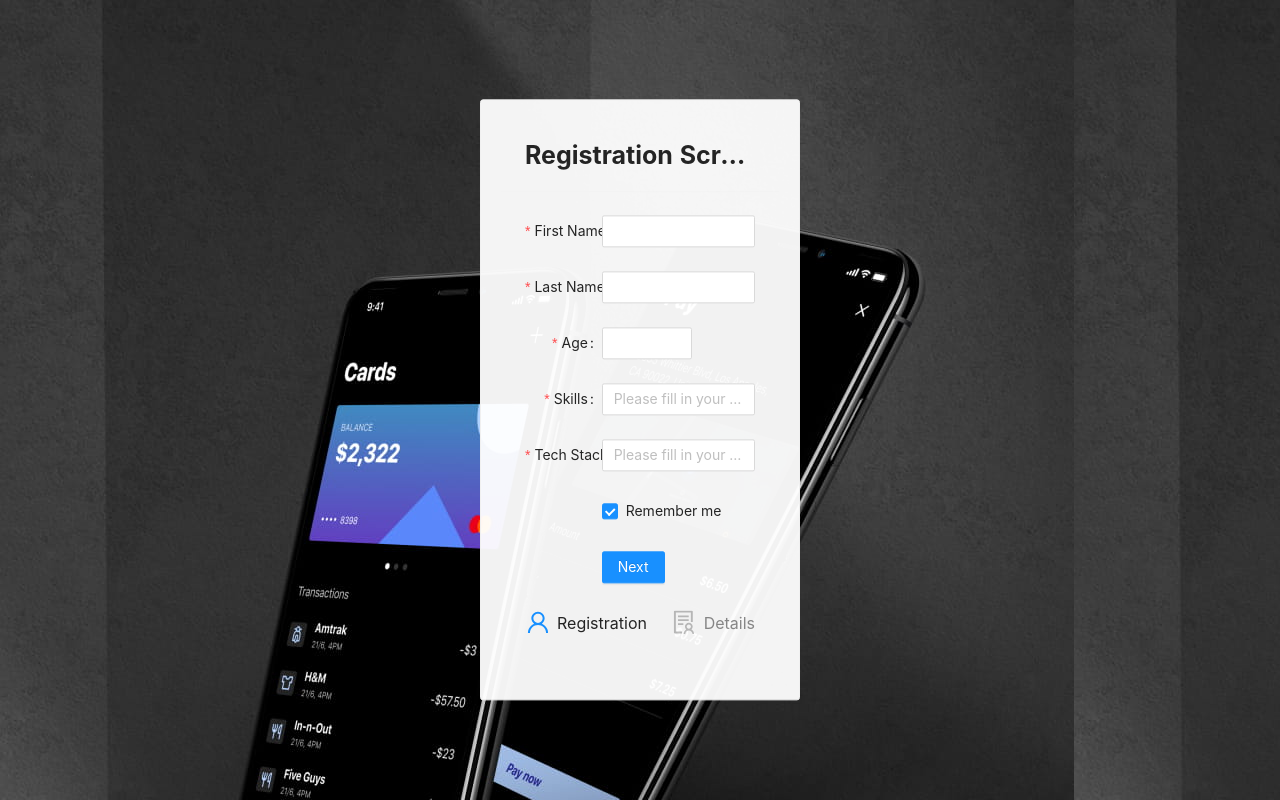
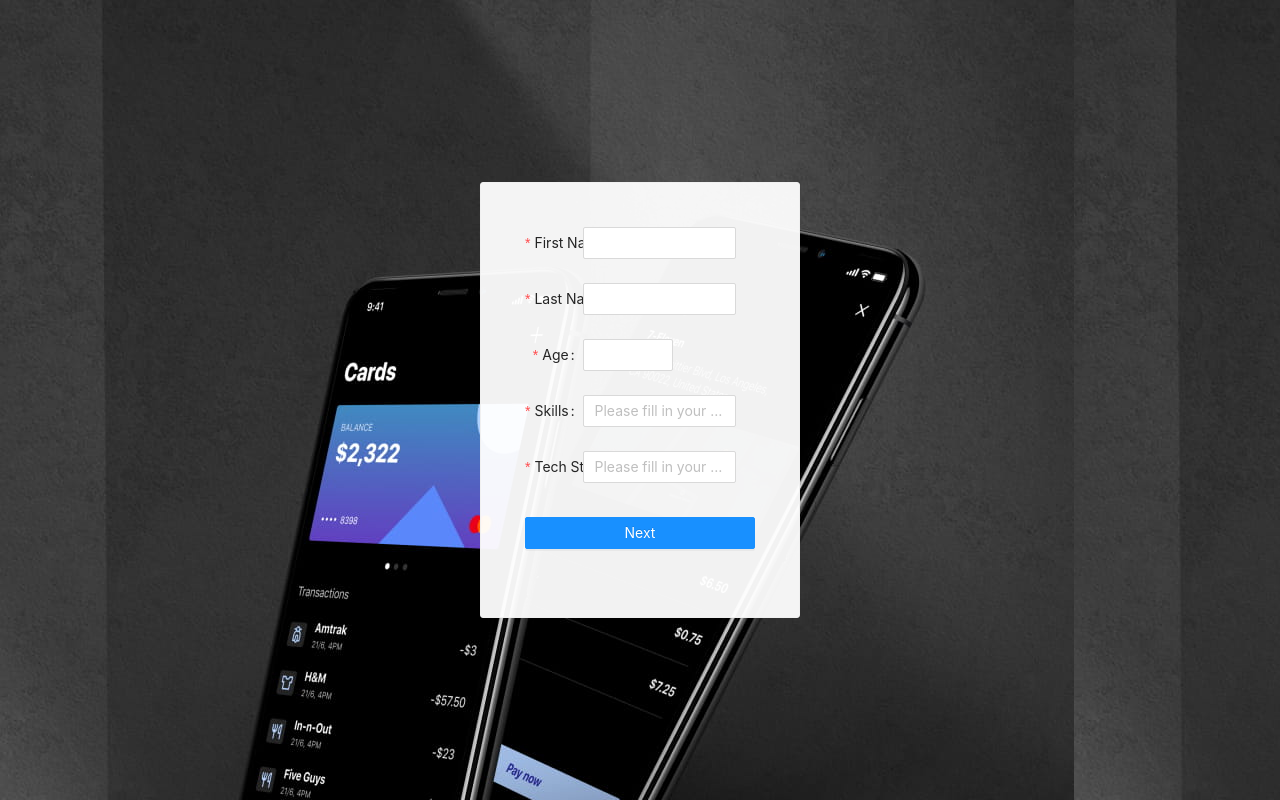
Before and after one commit to LukasNel/BlottIOStartDemo, a React (Create React App) app: page / in a window 1280 px wide. Both pictures are taken after a click on the button "Join With Us". Built offline with nearby package versions, Linux system fonts and the light colour scheme.

Commit message:
Fixing the title

```diff
--- a/src/components/JoinForm/JoinScreen/joinScreen.jsx
+++ b/src/components/JoinForm/JoinScreen/joinScreen.jsx
@@ -8,7 +8,7 @@ class JoinScreen extends Component {
         return (  <div className="space-align-container">
         <div className="space-align-block">
           <Space align="center">
-            <Button type="primary" onClick={this.props.incrementIndex}>Join With Us</Button>
+            <Button type="primary" block onClick={this.props.incrementIndex}>Join With Us</Button>
           </Space>
         </div>
       </div>  );
--- a/src/components/JoinForm/RegistrationScreen/registrationScreen.jsx
+++ b/src/components/JoinForm/RegistrationScreen/registrationScreen.jsx
@@ -8,7 +8,7 @@ const { Option } = Select;
 const { Step } = Steps;
 const layout = {
   labelCol: {
-    span: 8,
+    span: 6,
   },
   wrapperCol: {
     span: 16,
@@ -16,8 +16,8 @@ const layout = {
 };
 const tailLayout = {
   wrapperCol: {
-    offset: 8,
-    span: 16,
+    offset: 0,
+    span: 32,
   },
 };
 
@@ -75,6 +75,7 @@ const RegistrationScreen = (props) => {
           }
       }
   }
+
   //console.log( props.formValues.techstack.items);
 
   let techstack = props.formValues.techstack.items.map((item)=>{return <Option key={item}>{item}</Option>});
@@ -160,12 +161,10 @@ const RegistrationScreen = (props) => {
          {techstack}
         </Select>
       </Form.Item>
-      <Form.Item {...tailLayout} name="remember" valuePropName="checked">
-        <Checkbox>Remember me</Checkbox>
-      </Form.Item>
 
-      <Form.Item {...tailLayout}>
-        <Button type="primary" htmlType="submit">
+
+      <Form.Item {...tailLayout} block>
+      <Button type="primary" htmlType="submit" block style={{width:"100%", marginTop:"10px"}}>
           Next
         </Button>
       </Form.Item>
--- a/src/components/JoinForm/SubmitScreen/submitScreen.jsx
+++ b/src/components/JoinForm/SubmitScreen/submitScreen.jsx
@@ -46,6 +46,7 @@ const SubmitScreen = (props) => {
         }
       },
   };
+  this.props.changeTitle("Submit your Details");
   return (
     <Form
       {...layout}
@@ -90,7 +91,7 @@ const SubmitScreen = (props) => {
         </Upload>
       </Form.Item>
       <Form.Item {...tailLayout}>
-        <Button type="primary" htmlType="submit">
+        <Button type="primary" htmlType="submit" block>
           Submit
         </Button>
       </Form.Item>
--- a/src/components/JoinForm/joinForm.jsx
+++ b/src/components/JoinForm/joinForm.jsx
@@ -13,6 +13,7 @@ const { Step } = Steps;
 class JoinForm extends Component {
     state = {
         currentIndex : 0,
+        title:"",
         formValues:{
             firstname:{
                 value:"",
@@ -77,28 +78,28 @@ class JoinForm extends Component {
         if(val < 0)val = 2;
         this.setState({currentIndex:val});
      }
-     handleFormSwitch(){
+     changeTitle = (val)=>{
+         this.setState({title:val});
+     }
+     handleFormSwitch=()=>{
         let componentTemp;
         if(this.state.currentIndex == 0) {
                 console.log("Join",this.state.currentIndex);
+
                 componentTemp =  <Space align="center">
               <JoinScreen incrementIndex={this.incrementIndex}></JoinScreen></Space>
         }else if(this.state.currentIndex == 1) {
          //   console.log("Registration",this.state.currentIndex);
+
             componentTemp = (<div>
-            <RegistrationScreen formValues={this.state.formValues} incrementIndex={this.incrementIndex} />
-            <p> <Steps>
-                <Step onClick={()=>{ this.setState({currentIndex:1})}} onstatus="process" title="Registration" icon={<UserOutlined />} />
-                <Step status="wait" title="Details" icon={<SolutionOutlined />} />
-            </Steps></p>
+            <RegistrationScreen formValues={this.state.formValues} changeTitle={this.changeTitle} incrementIndex={this.incrementIndex} />
+
             </div>)
         }else if(this.state.currentIndex == 2) {
+        //    this.state.title= "Submit your Details";
             console.log("Submit",this.state.currentIndex);
-            componentTemp = (<div> <SubmitScreen currency={"R"} />
-            <p> <Steps>
-                <Step onClick={()=>{ this.setState({currentIndex:1})}} onstatus="finish" title="Registration" icon={<UserOutlined />} />
-                <Step onClick={()=>{ this.setState({currentIndex:2})}} status="progress" title="Details" icon={<SolutionOutlined />} />
-            </Steps></p>
+            componentTemp = (<div> <SubmitScreen  changeTitle={this.changeTitle} currency={"R"} />
+
             </div>)
         }else if(this.state.currentIndex == 0) {
           }
@@ -108,7 +109,7 @@ class JoinForm extends Component {
         return (
 
 
-                    <Card className="form-container" title="Registration Screen"  headStyle = {{fontSize:"25px",fontWeight:"bold"}} bordered>
+                    <Card className="form-container" title={this.state.title}  headStyle = {{fontSize:"25px",fontWeight:"bold", borderBottom:"1px solid black"}} bordered>
                     {this.handleFormSwitch()}
                     </Card>
 
```
